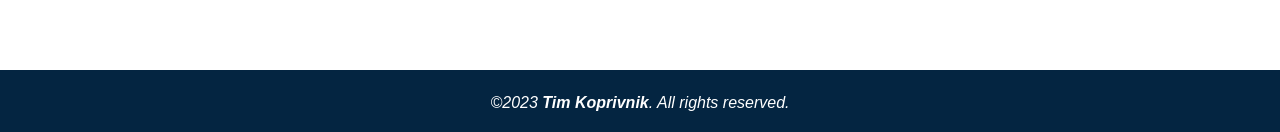
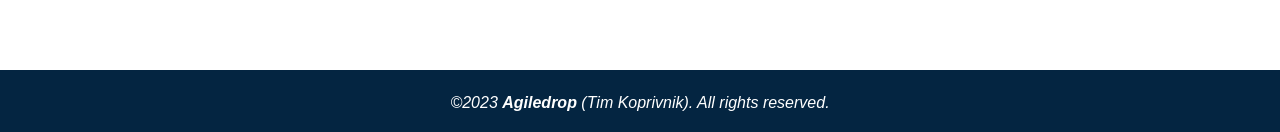
Before and after one commit to tim-koprivnik/TMDB, a Next.js app: page / in a window 1280 px wide. Shown: the part 665-797 px from the top of the page. Built offline with nearby package versions, Linux system fonts and the light colour scheme; no server answers; a web font is replaced by a local one.

Commit message:
Update Footer

```diff
--- a/src/app/_layouts/footer/Footer.tsx
+++ b/src/app/_layouts/footer/Footer.tsx
@@ -9,13 +9,13 @@ const Footer: FC = () => (
       &copy;
       {new Date().getFullYear()}{' '}
       <a
-        href="https://tim-koprivnik.netlify.app/"
+        href="https://www.agiledrop.com/"
         target="_blank"
         rel="noreferrer noopener"
       >
-        Tim Koprivnik
+        Agiledrop {''}
       </a>
-      . All rights reserved.
+      (Tim Koprivnik). All rights reserved.
     </p>
   </footer>
 );
```
